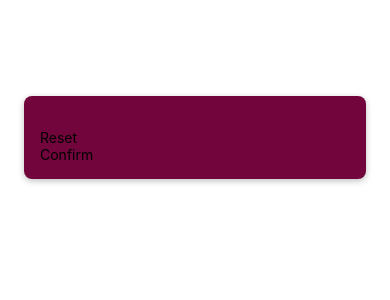
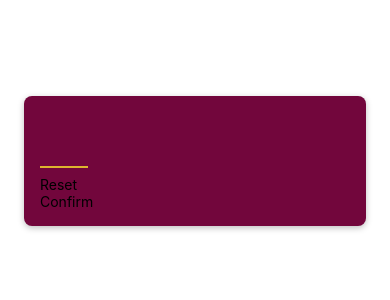
Before and after one commit to Sejmou/react-native-course, a React Native app: screen / in a window 390 px wide. Shown: the top 300 px of the page. Built offline with nearby package versions, Linux system fonts and the light colour scheme.

Commit message:
add props + styles for number input

```diff
--- a/screens/StartGameScreen.js
+++ b/screens/StartGameScreen.js
@@ -1,10 +1,17 @@
-import { TextInput, View, StyleSheet } from 'react-native';
+import { TextInput, View, StyleSheet, Platform } from 'react-native';
 import PrimaryButton from '../components/PrimaryButton';
 
 const StartGameScreen = () => {
   return (
     <View style={styles.inputContainer}>
-      <TextInput />
+      <TextInput
+        style={styles.numberInput}
+        maxLength={2}
+        keyboardType="number-pad"
+        selectionColor={Platform.OS === 'ios' ? '#ddb52f' : null} // yellow selection looks really bad on Android, so...
+        cursorColor="#ddb52f" // ... use this for styling cursor on Android - text selection will remain in default OS color unfortunately
+        autoCorrect={false}
+      />
       <PrimaryButton>Reset</PrimaryButton>
       <PrimaryButton>Confirm</PrimaryButton>
     </View>
@@ -27,4 +34,15 @@ const styles = StyleSheet.create({
     shadowRadius: 6,
     shadowOpacity: 0.25,
   },
+  numberInput: {
+    height: 48,
+    width: 48,
+    fontSize: 32,
+    textAlign: 'center',
+    fontWeight: 'bold',
+    color: '#ddb52f',
+    borderBottomColor: '#ddb52f',
+    borderBottomWidth: 2,
+    marginVertical: 8,
+  },
 });
```
